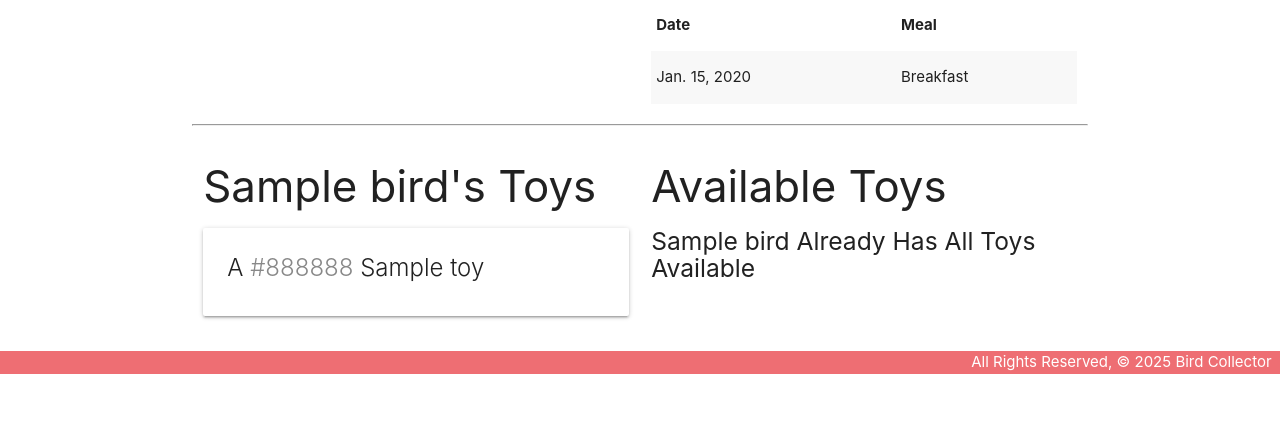
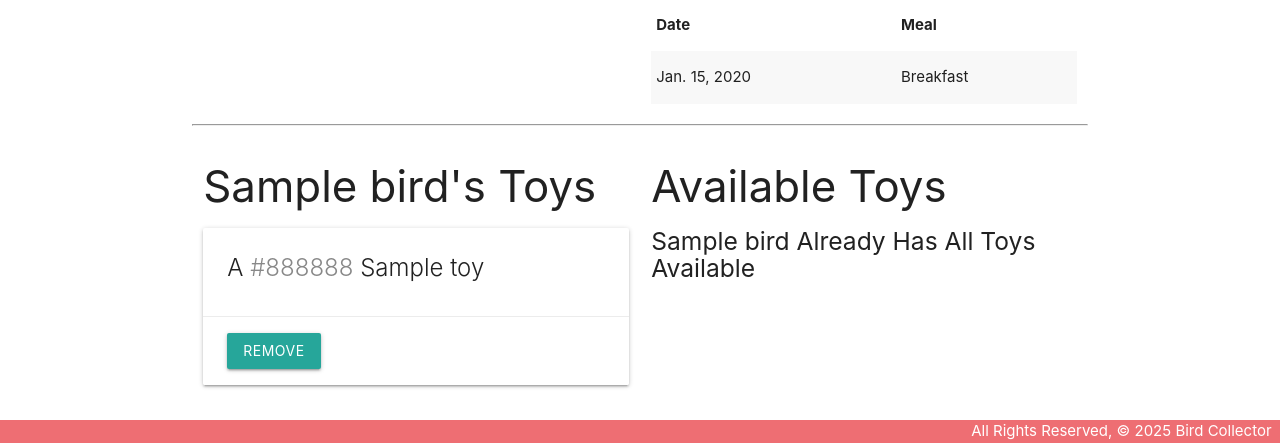
Before and after one commit to Grglls/ga2-unit4-3.3-birdcollector, a Django app: page /birds/1/ in a window 1280 px wide. Shown: the part 543-986 px from the top of the page. Before the commit the page ends 917 px from the top, so only its background shows below. Run offline with Django 5.2, Linux system fonts and the light colour scheme; tables that the repository leaves empty hold one stand-in row (values such as "Sample post").

Commit message:
Add ability to unassociate a bird and a toy from bird detail page

```diff
--- a/main_app/templates/birds/detail.html
+++ b/main_app/templates/birds/detail.html
@@ -63,6 +63,12 @@
                 A <span style="color: {{ toy.color }}">{{ toy.color }}</span> {{ toy.name }}
               </span>
             </div>
+            <div class="card-action">
+              <form action="{% url 'unassoc_toy' bird.id toy.id %}" method="POST">
+                {% csrf_token %}
+                <button type="submit" class="btn">Remove</button>
+              </form>
+            </div>
           </div>
         {% endfor %}
       {% else %}
--- a/main_app/urls.py
+++ b/main_app/urls.py
@@ -16,4 +16,5 @@ urlpatterns = [
 	path('toys/<int:pk>/update/', views.ToyUpdate.as_view(), name='toys_update'),
 	path('toys/<int:pk>/delete/', views.ToyDelete.as_view(), name='toys_delete'),
 	path('toys/<int:bird_id>/assoc_toy/<int:toy_id>/', views.assoc_toy, name='assoc_toy'),
+	path('toys/<int:bird_id>/unassoc_toy/<int:toy_id>/', views.unassoc_toy, name='unassoc_toy'),
 ]
--- a/main_app/views.py
+++ b/main_app/views.py
@@ -83,3 +83,8 @@ class ToyDelete(DeleteView):
 def assoc_toy(request, bird_id, toy_id):
     Bird.objects.get(id=bird_id).toys.add(toy_id)
     return redirect('detail', bird_id=bird_id)
+
+
+def unassoc_toy(request, bird_id, toy_id):
+    Bird.objects.get(id=bird_id).toys.remove(toy_id)
+    return redirect('detail', bird_id=bird_id)
```
